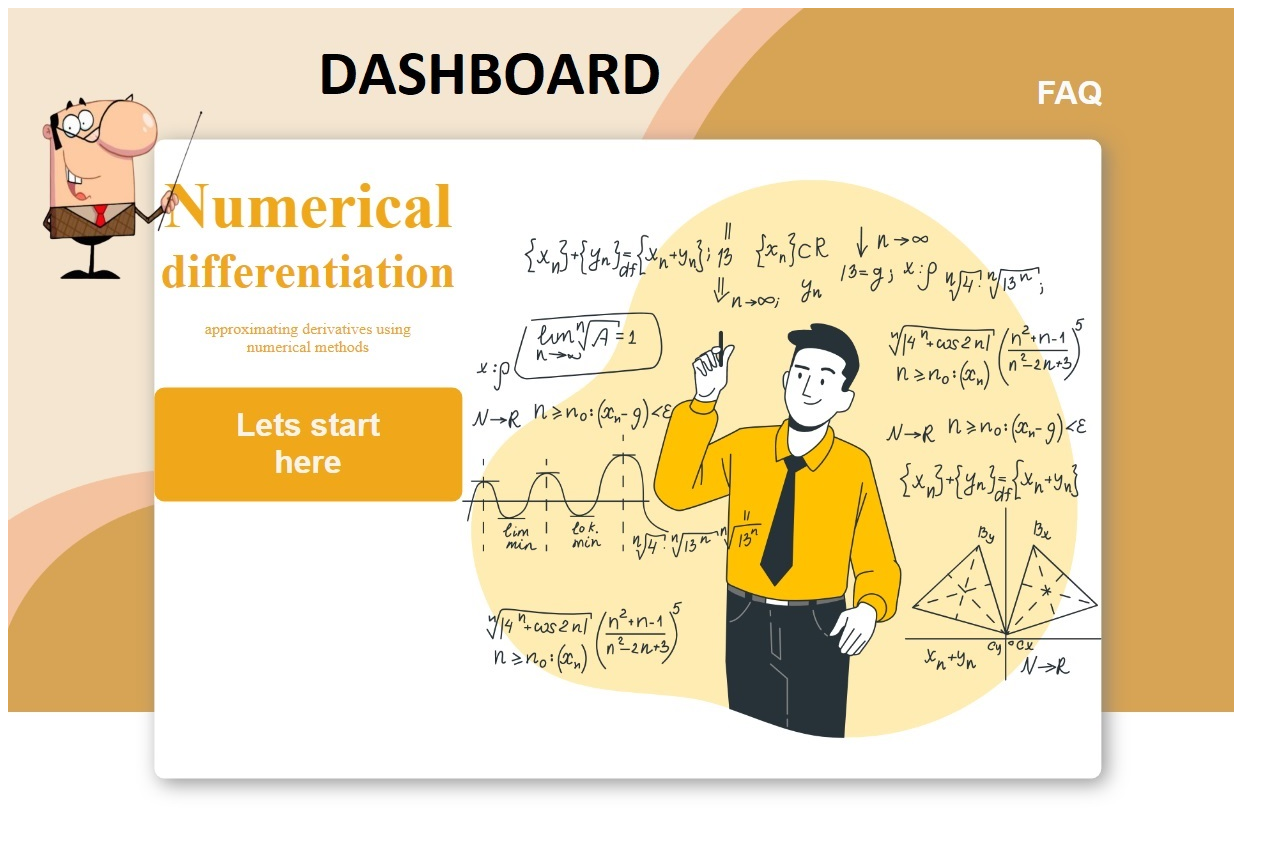
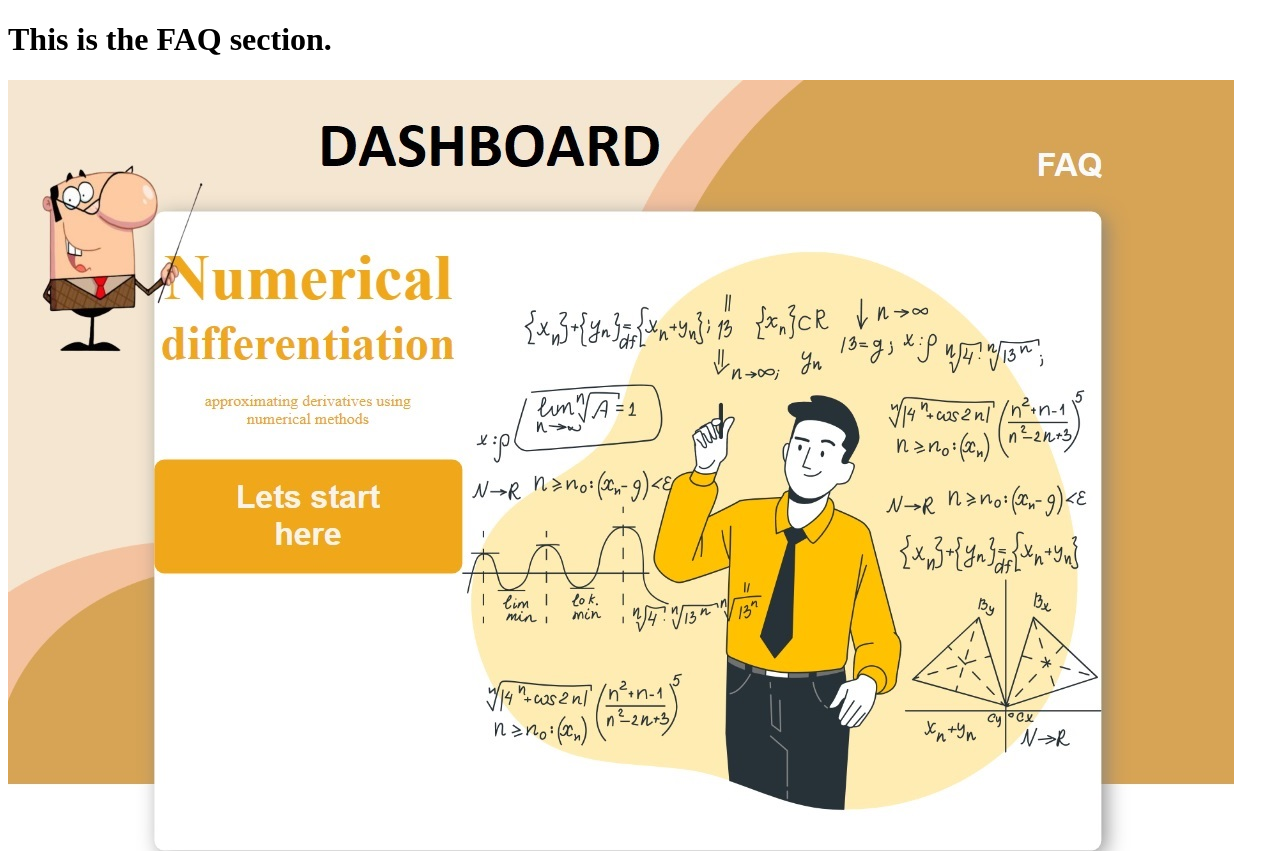
Before and after one commit to zurkgigantone/Numerical_Differentiation, a plain HTML site: page FAQ.html in a window 1280 px wide. Shown: the top 851 px of the page. Drawn offline with Linux system fonts and the light colour scheme.

Commit message:
Add files via upload

```diff
--- a/FAQ.html
+++ b/FAQ.html
@@ -7,6 +7,9 @@
     <title>Document</title>
 </head>
 <body>
+    <div>
+    <h1>This is the FAQ section.</h1>
+    </div>
     <div>
         <img src="images/Dashboard.jpg" alt="">
     </div>
```
